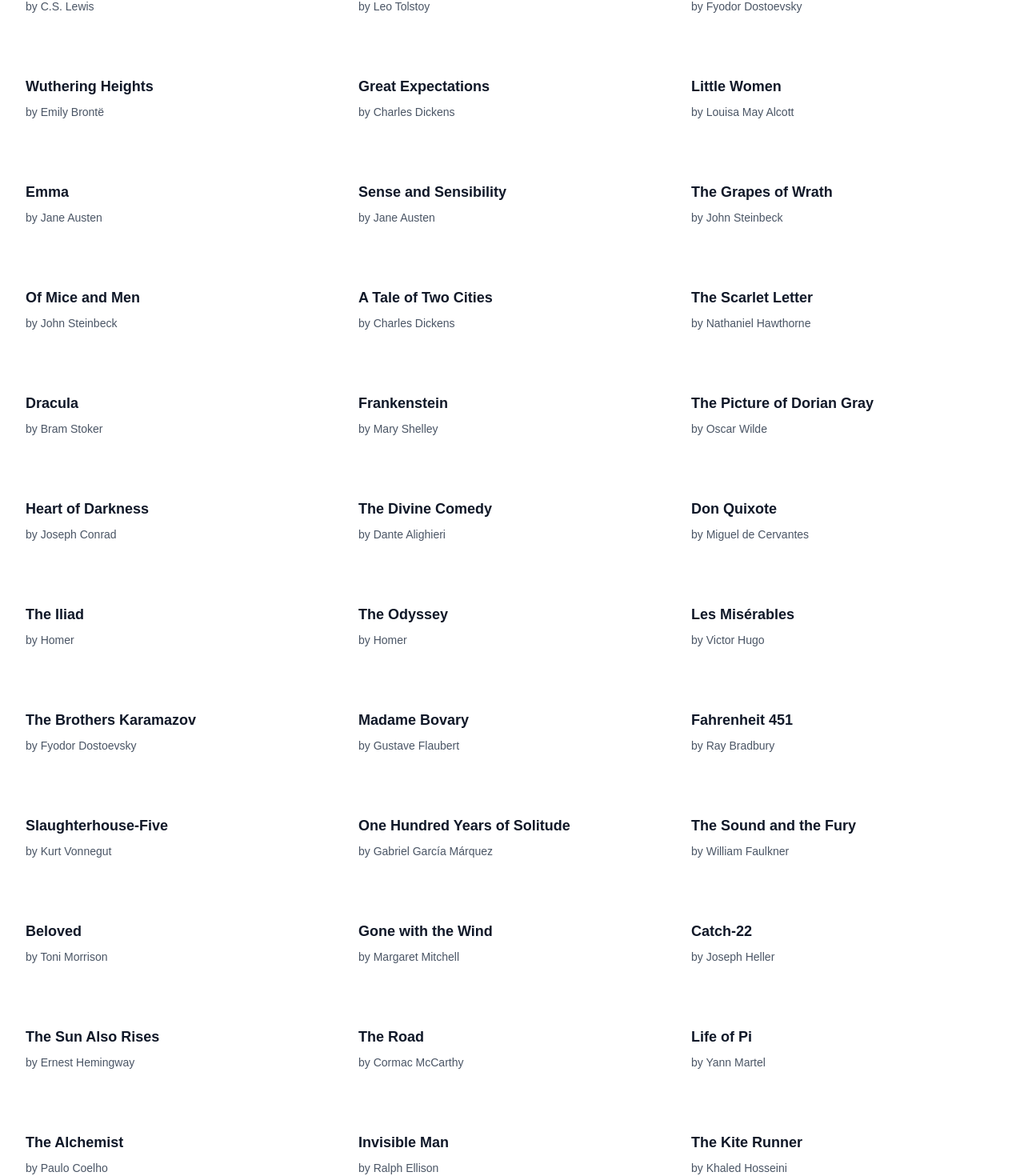
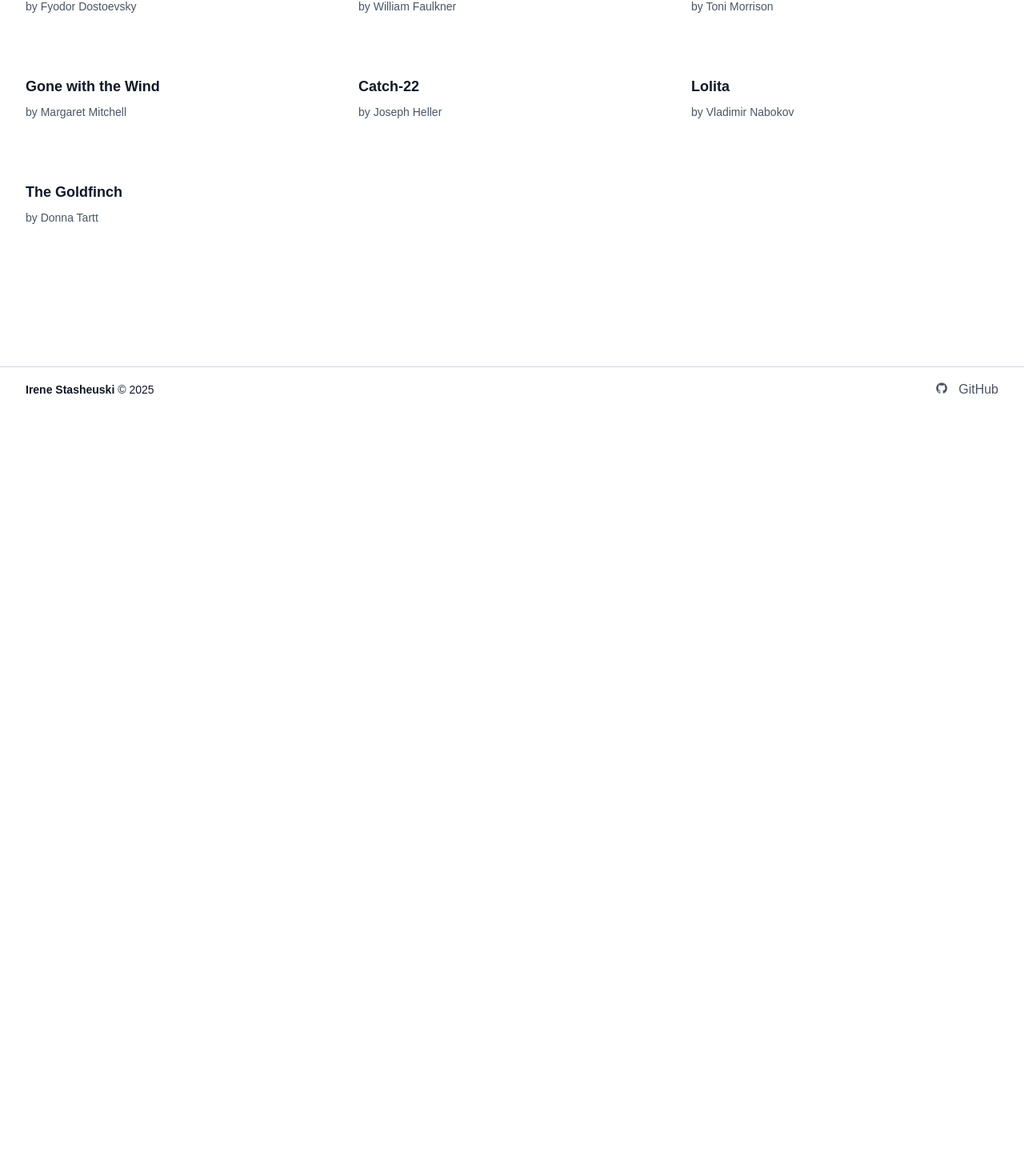
Before and after one commit to wunder-frau/author-display-app, a React (Vite) app: page /me in a window 1280 px wide. Shown: the part 919-2389 px from the top of the page at 80% size. After the commit the page ends 1450 px from the top, so only its background shows below. Built offline with nearby package versions, Linux system fonts and the light colour scheme; data requests are answered from the project's data file; sample sign-in values are in the browser's storage; a web font is replaced by a local one.

Commit message:
fix: types

```diff
--- a/db.json
+++ b/db.json
@@ -4,269 +4,150 @@
       "email": "john.doe@example.com",
       "password": "$2a$10$qxGJLlOLhzc6DDlEjLZnmuHB3KIVyw9B0biT.27TZ0tW1glsQ2ttO",
       "name": "John Doe",
+      "books": [],
       "id": 1
     }
   ],
+  "authors": [
+    { "id": 1, "firstname": "Harper", "lastname": "Lee" },
+    { "id": 2, "firstname": "Jane", "lastname": "Austen" },
+    { "id": 3, "firstname": "George", "lastname": "Orwell" },
+    { "id": 4, "firstname": "F. Scott", "lastname": "Fitzgerald" },
+    { "id": 5, "firstname": "Herman", "lastname": "Melville" },
+    { "id": 6, "firstname": "Leo", "lastname": "Tolstoy" },
+    { "id": 7, "firstname": "J.D.", "lastname": "Salinger" },
+    { "id": 8, "firstname": "Charlotte", "lastname": "Brontë" },
+    { "id": 9, "firstname": "J.R.R.", "lastname": "Tolkien" },
+    { "id": 10, "firstname": "Aldous", "lastname": "Huxley" },
+    { "id": 11, "firstname": "J.K.", "lastname": "Rowling" },
+    { "id": 12, "firstname": "C.S.", "lastname": "Lewis" },
+    { "id": 13, "firstname": "Fyodor", "lastname": "Dostoevsky" },
+    { "id": 14, "firstname": "Emily", "lastname": "Brontë" },
+    { "id": 15, "firstname": "Charles", "lastname": "Dickens" },
+    { "id": 16, "firstname": "Louisa May", "lastname": "Alcott" },
+    { "id": 17, "firstname": "John", "lastname": "Steinbeck" },
+    { "id": 18, "firstname": "Nathaniel", "lastname": "Hawthorne" },
+    { "id": 19, "firstname": "Bram", "lastname": "Stoker" },
+    { "id": 20, "firstname": "Mary", "lastname": "Shelley" },
+    { "id": 21, "firstname": "Oscar", "lastname": "Wilde" },
+    { "id": 22, "firstname": "Joseph", "lastname": "Conrad" },
+    { "id": 23, "firstname": "Dante", "lastname": "Alighieri" },
+    { "id": 24, "firstname": "Miguel", "lastname": "de Cervantes" },
+    { "id": 25, "firstname": "Homer", "lastname": "" },
+    { "id": 26, "firstname": "Victor", "lastname": "Hugo" },
+    { "id": 27, "firstname": "Gustave", "lastname": "Flaubert" },
+    { "id": 28, "firstname": "Ray", "lastname": "Bradbury" },
+    { "id": 29, "firstname": "Kurt", "lastname": "Vonnegut" },
+    { "id": 30, "firstname": "Gabriel", "lastname": "García Márquez" },
+    { "id": 31, "firstname": "William", "lastname": "Faulkner" },
+    { "id": 32, "firstname": "Toni", "lastname": "Morrison" },
+    { "id": 33, "firstname": "Margaret", "lastname": "Mitchell" },
+    { "id": 34, "firstname": "Joseph", "lastname": "Heller" },
+    { "id": 35, "firstname": "Ernest", "lastname": "Hemingway" },
+    { "id": 36, "firstname": "Cormac", "lastname": "McCarthy" },
+    { "id": 37, "firstname": "Yann", "lastname": "Martel" },
+    { "id": 38, "firstname": "Paulo", "lastname": "Coelho" },
+    { "id": 39, "firstname": "Ralph", "lastname": "Ellison" },
+    { "id": 40, "firstname": "Khaled", "lastname": "Hosseini" },
+    { "id": 41, "firstname": "Suzanne", "lastname": "Collins" },
+    { "id": 42, "firstname": "Vladimir", "lastname": "Nabokov" },
+    { "id": 43, "firstname": "Donna", "lastname": "Tartt" }
+  ],
   "books": [
     {
+      "id": 1,
       "title": "To Kill a Mockingbird",
-      "author": "Harper Lee",
-      "id": 1
+      "author": { "id": 1, "firstname": "Harper", "lastname": "Lee" }
     },
     {
+      "id": 2,
       "title": "Pride and Prejudice",
-      "author": "Jane Austen",
-      "id": 2
+      "author": { "id": 2, "firstname": "Jane", "lastname": "Austen" }
     },
     {
+      "id": 3,
       "title": "1984",
-      "author": "George Orwell",
-      "id": 3
+      "author": { "id": 3, "firstname": "George", "lastname": "Orwell" }
     },
     {
+      "id": 4,
       "title": "The Great Gatsby",
-      "author": "F. Scott Fitzgerald",
-      "id": 4
+      "author": { "id": 4, "firstname": "F. Scott", "lastname": "Fitzgerald" }
     },
     {
+      "id": 5,
       "title": "Moby Dick",
-      "author": "Herman Melville",
-      "id": 5
+      "author": { "id": 5, "firstname": "Herman", "lastname": "Melville" }
     },
     {
+      "id": 6,
       "title": "War and Peace",
-      "author": "Leo Tolstoy",
-      "id": 6
+      "author": { "id": 6, "firstname": "Leo", "lastname": "Tolstoy" }
     },
     {
+      "id": 7,
       "title": "The Catcher in the Rye",
-      "author": "J.D. Salinger",
-      "id": 7
+      "author": { "id": 7, "firstname": "J.D.", "lastname": "Salinger" }
     },
     {
+      "id": 8,
       "title": "Jane Eyre",
-      "author": "Charlotte Brontë",
-      "id": "8"
+      "author": { "id": 8, "firstname": "Charlotte", "lastname": "Brontë" }
     },
     {
+      "id": 9,
       "title": "The Hobbit",
-      "author": "J.R.R. Tolkien",
-      "id": 9
+      "author": { "id": 9, "firstname": "J.R.R.", "lastname": "Tolkien" }
     },
     {
+      "id": 10,
       "title": "Brave New World",
-      "author": "Aldous Huxley",
-      "id": 10
+      "author": { "id": 10, "firstname": "Aldous", "lastname": "Huxley" }
     },
     {
-      "title": "The Lord of the Rings",
-      "author": "J.R.R. Tolkien",
-      "id": 11
+      "id": 11,
+      "title": "Harry Potter and the Sorcerer's Stone",
+      "author": { "id": 11, "firstname": "J.K.", "lastname": "Rowling" }
     },
     {
-      "title": "Harry Potter and the Sorcerer's Stone",
-      "author": "J.K. Rowling",
-      "id": 12
+      "id": 12,
+      "title": "The Chronicles of Narnia",
+      "author": { "id": 12, "firstname": "C.S.", "lastname": "Lewis" }
     },
     {
-      "title": "The Chronicles of Narnia",
-      "author": "C.S. Lewis",
-      "id": 13
+      "id": 13,
+      "title": "Crime and Punishment",
+      "author": { "id": 13, "firstname": "Fyodor", "lastname": "Dostoevsky" }
     },
     {
-      "title": "Anna Karenina",
-      "author": "Leo Tolstoy",
-      "id": 14
+      "id": 31,
+      "title": "The Sound and the Fury",
+      "author": { "id": 31, "firstname": "William", "lastname": "Faulkner" }
     },
     {
-      "title": "Crime and Punishment",
-      "author": "Fyodor Dostoevsky",
-      "id": 15
+      "id": 32,
+      "title": "Beloved",
+      "author": { "id": 32, "firstname": "Toni", "lastname": "Morrison" }
     },
     {
-      "title": "Wuthering Heights",
-      "author": "Emily Brontë",
-      "id": 16
+      "id": 33,
+      "title": "Gone with the Wind",
+      "author": { "id": 33, "firstname": "Margaret", "lastname": "Mitchell" }
     },
     {
-      "title": "Great Expectations",
-      "author": "Charles Dickens",
-      "id": 17
+      "id": 34,
+      "title": "Catch-22",
+      "author": { "id": 34, "firstname": "Joseph", "lastname": "Heller" }
     },
     {
-      "title": "Little Women",
-      "author": "Louisa May Alcott",
-      "id": 18
+      "id": 42,
+      "title": "Lolita",
+      "author": { "id": 42, "firstname": "Vladimir", "lastname": "Nabokov" }
     },
     {
-      "title": "Emma",
-      "author": "Jane Austen",
-      "id": 19
-    },
-    {
-      "title": "Sense and Sensibility",
-      "author": "Jane Austen",
-      "id": 20
-    },
-    {
-      "title": "The Grapes of Wrath",
-      "author": "John Steinbeck",
-      "id": 21
-    },
-    {
-      "title": "Of Mice and Men",
-      "author": "John Steinbeck",
-      "id": 22
-    },
-    {
-      "title": "A Tale of Two Cities",
-      "author": "Charles Dickens",
-      "id": 23
-    },
-    {
-      "title": "The Scarlet Letter",
-      "author": "Nathaniel Hawthorne",
-      "id": 24
-    },
-    {
-      "title": "Dracula",
-      "author": "Bram Stoker",
-      "id": 25
-    },
-    {
-      "title": "Frankenstein",
-      "author": "Mary Shelley",
-      "id": 26
-    },
-    {
-      "title": "The Picture of Dorian Gray",
-      "author": "Oscar Wilde",
-      "id": 27
-    },
-    {
-      "title": "Heart of Darkness",
-      "author": "Joseph Conrad",
-      "id": 28
-    },
-    {
-      "title": "The Divine Comedy",
-      "author": "Dante Alighieri",
-      "id": 29
-    },
-    {
-      "title": "Don Quixote",
-      "author": "Miguel de Cervantes",
-      "id": 30
-    },
-    {
-      "title": "The Iliad",
-      "author": "Homer",
-      "id": 31
-    },
-    {
-      "title": "The Odyssey",
-      "author": "Homer",
-      "id": 32
-    },
-    {
-      "title": "Les Misérables",
-      "author": "Victor Hugo",
-      "id": 33
-    },
-    {
-      "title": "The Brothers Karamazov",
-      "author": "Fyodor Dostoevsky",
-      "id": 34
-    },
-    {
-      "title": "Madame Bovary",
-      "author": "Gustave Flaubert",
-      "id": 35
-    },
-    {
-      "title": "Fahrenheit 451",
-      "author": "Ray Bradbury",
-      "id": 36
-    },
-    {
-      "title": "Slaughterhouse-Five",
-      "author": "Kurt Vonnegut",
-      "id": 37
-    },
-    {
-      "title": "One Hundred Years of Solitude",
-      "author": "Gabriel García Márquez",
-      "id": 38
-    },
-    {
-      "title": "The Sound and the Fury",
-      "author": "William Faulkner",
-      "id": 39
-    },
-    {
-      "title": "Beloved",
-      "author": "Toni Morrison",
-      "id": 40
-    },
-    {
-      "title": "Gone with the Wind",
-      "author": "Margaret Mitchell",
-      "id": 41
-    },
-    {
-      "title": "Catch-22",
-      "author": "Joseph Heller",
-      "id": 42
-    },
-    {
-      "title": "The Sun Also Rises",
-      "author": "Ernest Hemingway",
-      "id": 43
-    },
-    {
-      "title": "The Road",
-      "author": "Cormac McCarthy",
-      "id": 44
-    },
-    {
-      "title": "Life of Pi",
-      "author": "Yann Martel",
-      "id": 45
-    },
-    {
-      "title": "The Alchemist",
-      "author": "Paulo Coelho",
-      "id": 46
-    },
-    {
-      "title": "Invisible Man",
-      "author": "Ralph Ellison",
-      "id": 47
-    },
-    {
-      "title": "The Kite Runner",
-      "author": "Khaled Hosseini",
-      "id": 48
-    },
-    {
-      "title": "A Thousand Splendid Suns",
-      "author": "Khaled Hosseini",
-      "id": 49
-    },
-    {
-      "title": "The Hunger Games",
-      "author": "Suzanne Collins",
-      "id": 50
-    },
-    {
-      "title": "lolita",
-      "author": "Nabokov",
-      "id": 54
-    },
-    {
+      "id": 43,
       "title": "The Goldfinch",
-      "author": "Donna Trtt",
-      "id": 55
+      "author": { "id": 43, "firstname": "Donna", "lastname": "Tartt" }
     }
   ]
 }
--- a/src/components/BookListPage/Item.tsx
+++ b/src/components/BookListPage/Item.tsx
@@ -8,10 +8,7 @@ interface Props {
 
 const Item: React.FC<Props> = ({ book }: Props) => {
   return (
-    <article
-      key={book.id}
-      className="flex max-w-xl flex-col items-start justify-between"
-    >
+    <article className="flex max-w-xl flex-col items-start justify-between">
       <div className="group relative">
         <Link to={`/book/${book.id}`}>
           <h3 className="mt-3 text-lg font-semibold text-gray-900 no-underline group-hover:text-gray-600">
@@ -19,7 +16,9 @@ const Item: React.FC<Props> = ({ book }: Props) => {
           </h3>
         </Link>
         {book.author && (
-          <p className="mt-2 text-sm text-gray-600">by {book.author}</p>
+          <p className="mt-2 text-sm text-gray-600">
+            by {book.author.firstname} {book.author.lastname}
+          </p>
         )}
       </div>
     </article>
--- a/src/components/BookListPage/index.tsx
+++ b/src/components/BookListPage/index.tsx
@@ -19,7 +19,7 @@ const BookListPage: React.FC<Props> = ({ books }: Props) => {
         </div>
         <div className="mx-auto mt-10 grid max-w-2xl grid-cols-1 gap-x-8 gap-y-16 border-t border-gray-200 pt-10 sm:mt-16 sm:pt-16 lg:mx-0 lg:max-w-none lg:grid-cols-3">
           {books.length > 0 ? (
-            books.map((book) => <Item key={book.id} book={book} />)
+            books.map((book) => <Item key={String(book.id)} book={book} />)
           ) : (
             <p className="text-gray-600">No books available.</p>
           )}
--- a/src/types.ts
+++ b/src/types.ts
@@ -2,42 +2,41 @@ export type Id = Number
 
 //: Author {{{
 export interface Author {
+  lastname: string
+  firstname: string
+  books?: Book[]
   id: Id
-  lastname: string
-  firstname?: string
-  books?: string[] // TODO: Change to Book[]
 }
 export type AuthorNew = Omit<Author, 'id'>
+export type AuthorInfo = Pick<Author, 'id' | 'lastname' | 'firstname'>
+//: }}}
+
+//: Note {{{
+//TODO: Add Note type
 //: }}}
 
 //: Book {{{
 export interface Book {
+  title: string
+  author?: AuthorInfo
   id: Id
-  title: string
-  author?: string // TODO: Change to InfoAuthor
 }
 export type BookNew = Omit<Book, 'id'>
 //: }}}
 
 //: User {{{
 export interface User {
-  id: Id
   email: string
   password: string // <- password hash
   name: string
-  books?: string[] // TODO: Change to Book[]
+  id: Id
 }
 export type UserNew = Pick<User, 'email' | 'password' | 'name'>
 export type UserAuth = Omit<UserNew, 'name'>
-export type UserPublic = Omit<User, 'id' | 'password'>
+export type UserPublic = Omit<User, 'password'>
 
 export interface UserAuthResponse {
   accessToken: string
-  user: {
-    // TODO: Change to UserPublic
-    email: string
-    name: string
-    id: Id
-  }
+  user: UserPublic
 }
 //: }}}
```
